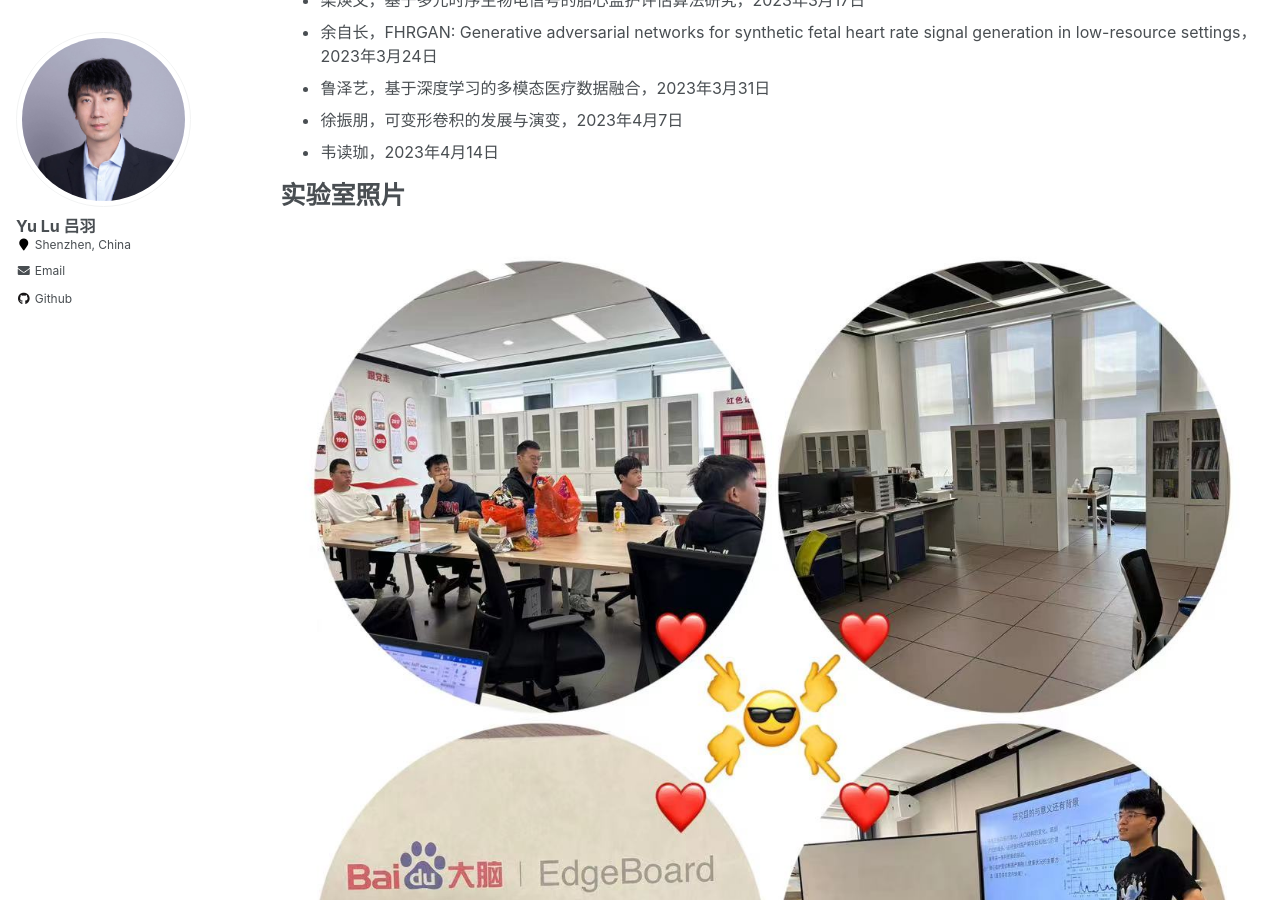
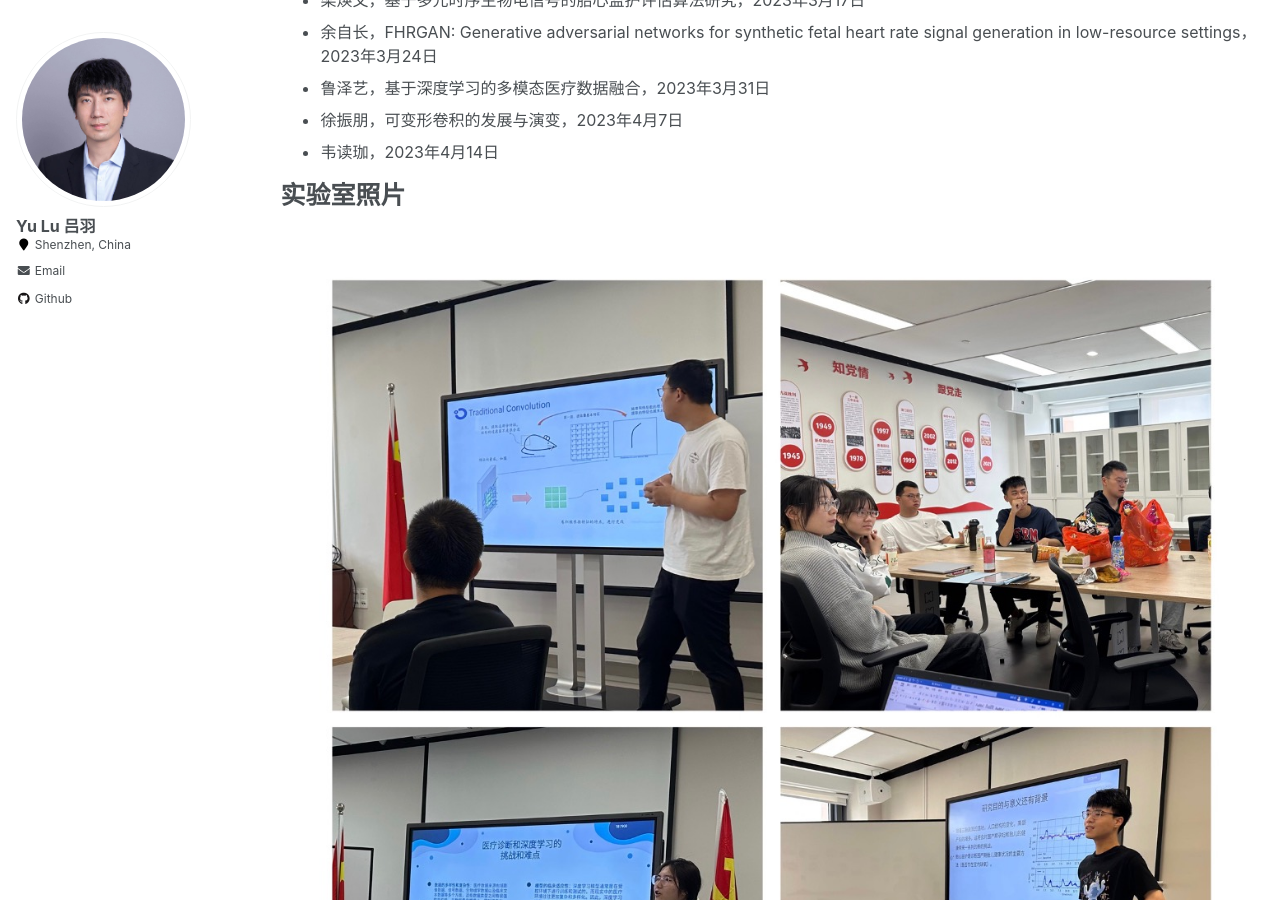
Before and after one commit to YukariUmezawa/lvyu.github.io, a Jekyll site: the page built from _pages/laboratory.md, in a window 1280 px wide and 900 px high, scrolled down 1102 px. Built offline with Jekyll 4.4.1, drawn with Linux system fonts in a browser that asks for light colours.

Commit message:
Update laboratory.md

```diff
--- a/_pages/laboratory.md
+++ b/_pages/laboratory.md
@@ -46,4 +46,4 @@ author_profile: true
 
 实验室照片
 ====
-![实验室](/images/shiyanshi.jpg)
+![实验室](/images/sys.jpg)
```
